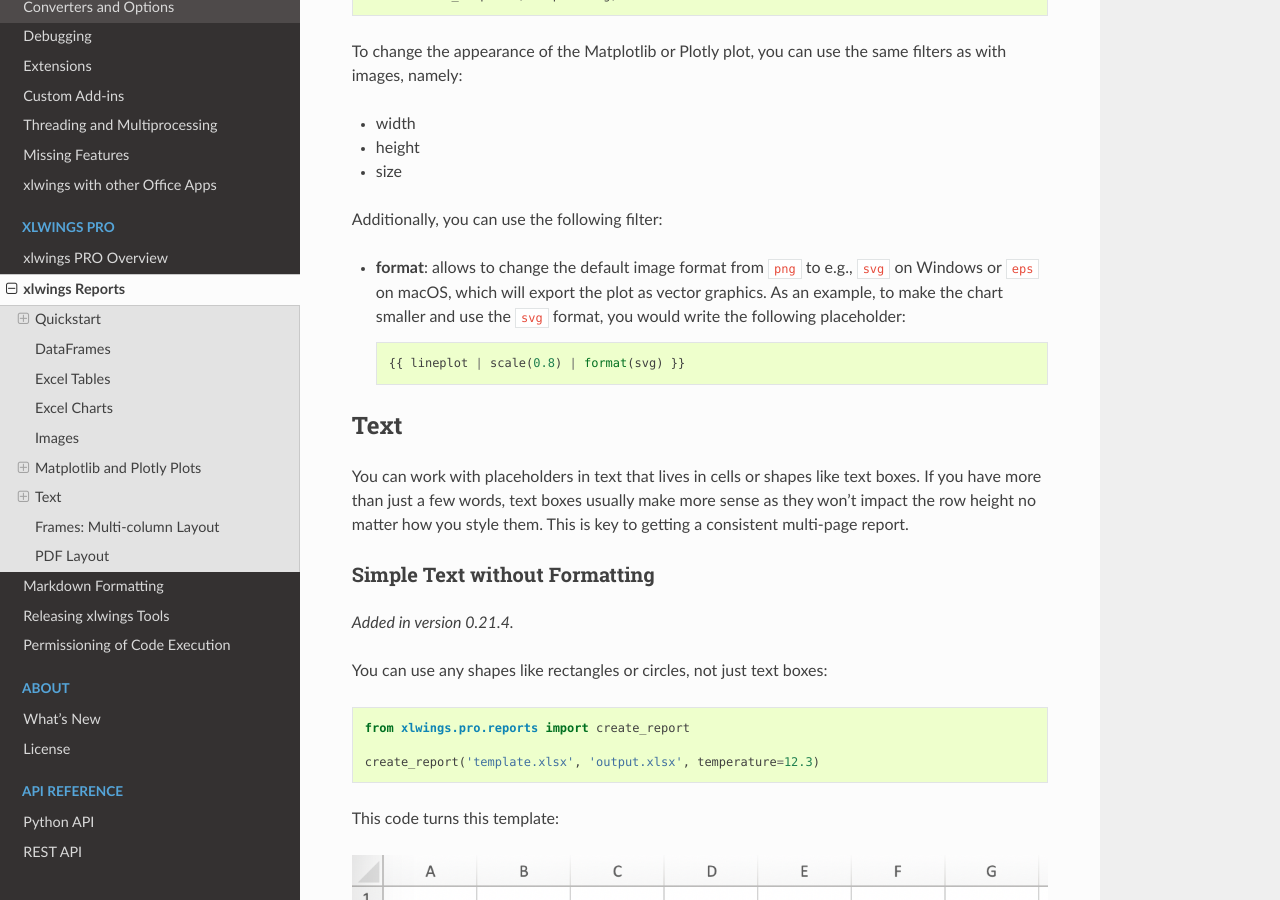
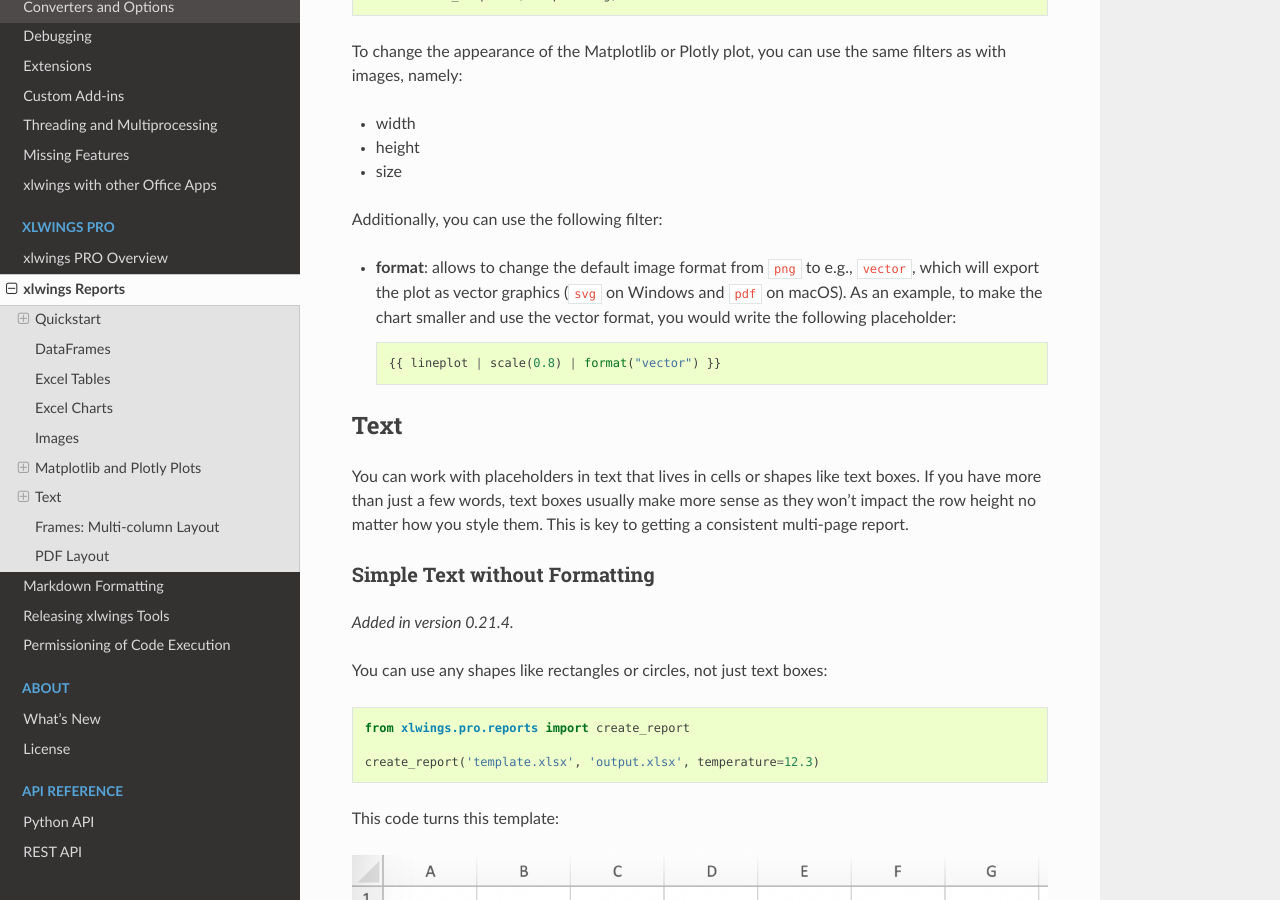
Before and after one commit to xlwings/xlwings, a Sphinx documentation site: the page built from docs/reports.rst, in a window 1280 px wide and 900 px high, scrolled down 13502 px. Built offline with Sphinx 7.4.7 and the Read the Docs theme 2.0.0, drawn with Linux system fonts in a browser that asks for light colours; some of the changed text lies outside the part shown.

Commit message:
added datetime filter and fixed string arguments in filters (breaking change)

```diff
--- a/docs/reports.rst
+++ b/docs/reports.rst
@@ -136,7 +136,7 @@
 
 * **maxrows**: Maximum number of rows (currently, only ``sum`` is supported as aggregation function)
 
-  If your DataFrame has 12 rows and you use ``maxrows(10, Other)`` as filter, you'll get a table that shows the first 9 rows as-is and sums up the remaining 3 rows under the label ``Other``. If your data is unsorted, combine it with the ``sortasc``/``sortdesc`` to make sure the correct rows are aggregated.
+  If your DataFrame has 12 rows and you use ``maxrows(10, "Other")`` as filter, you'll get a table that shows the first 9 rows as-is and sums up the remaining 3 rows under the label ``Other``. If your data is unsorted, combine it with the ``sortasc``/``sortdesc`` to make sure the correct rows are aggregated.
 
   See also: ``aggsmall``, ``head``, ``tail``, ``rowslice``
 
@@ -148,9 +148,9 @@
 
   Examples::
 
-  {{ df | maxrows(10, Other) }}
-  {{ df | maxrows(10, Other, 0) }}
-  {{ df | sortasc(1)| noindex | maxrows(5, Other) }}
+  {{ df | maxrows(10, "Other") }}
+  {{ df | maxrows(10, "Other", 0) }}
+  {{ df | sortasc(1)| noindex | maxrows(5, "Other") }}
 
 * **aggsmall**: Aggregate rows with values below a certain threshold (currently, only ``sum`` is supported as aggregation function)
 
@@ -166,9 +166,9 @@
 
   Examples::
 
-  {{ df | aggsmall(0.1, 2, Other) }}
-  {{ df | aggsmall(0.5, 1, Other, 0) }}
-  {{ df | sortasc(1)| noindex | aggsmall(0.1, 2, Other) }}
+  {{ df | aggsmall(0.1, 2, "Other") }}
+  {{ df | aggsmall(0.5, 1, "Other", 0) }}
+  {{ df | sortasc(1)| noindex | aggsmall(0.1, 2, "Other") }}
 
 * **head**: Only show the top n rows
 
@@ -377,9 +377,9 @@
 
 Additionally, you can use the following filter:
 
-* **format**: allows to change the default image format from ``png`` to e.g., ``svg`` on Windows or ``eps`` on macOS, which will export the plot as vector graphics. As an example, to make the chart smaller and use the ``svg`` format, you would write the following placeholder::
+* **format**: allows to change the default image format from ``png`` to e.g., ``vector``, which will export the plot as vector graphics (``svg`` on Windows and ``pdf`` on macOS). As an example, to make the chart smaller and use the vector format, you would write the following placeholder::
 
-    {{ lineplot | scale(0.8) | format(svg) }}
+    {{ lineplot | scale(0.8) | format("vector") }}
 
 Text
 ----
```
Also changed, not shown: 4 other files.
